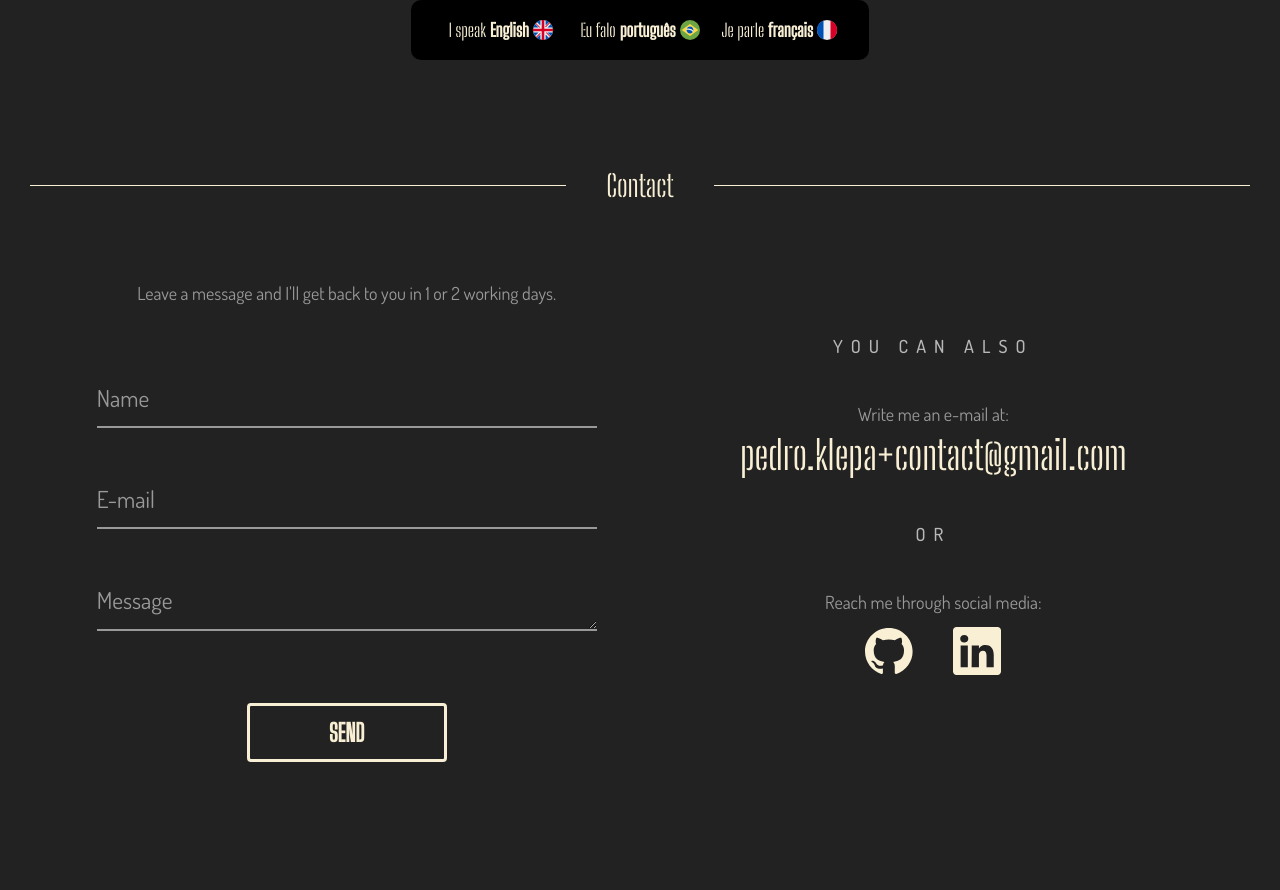
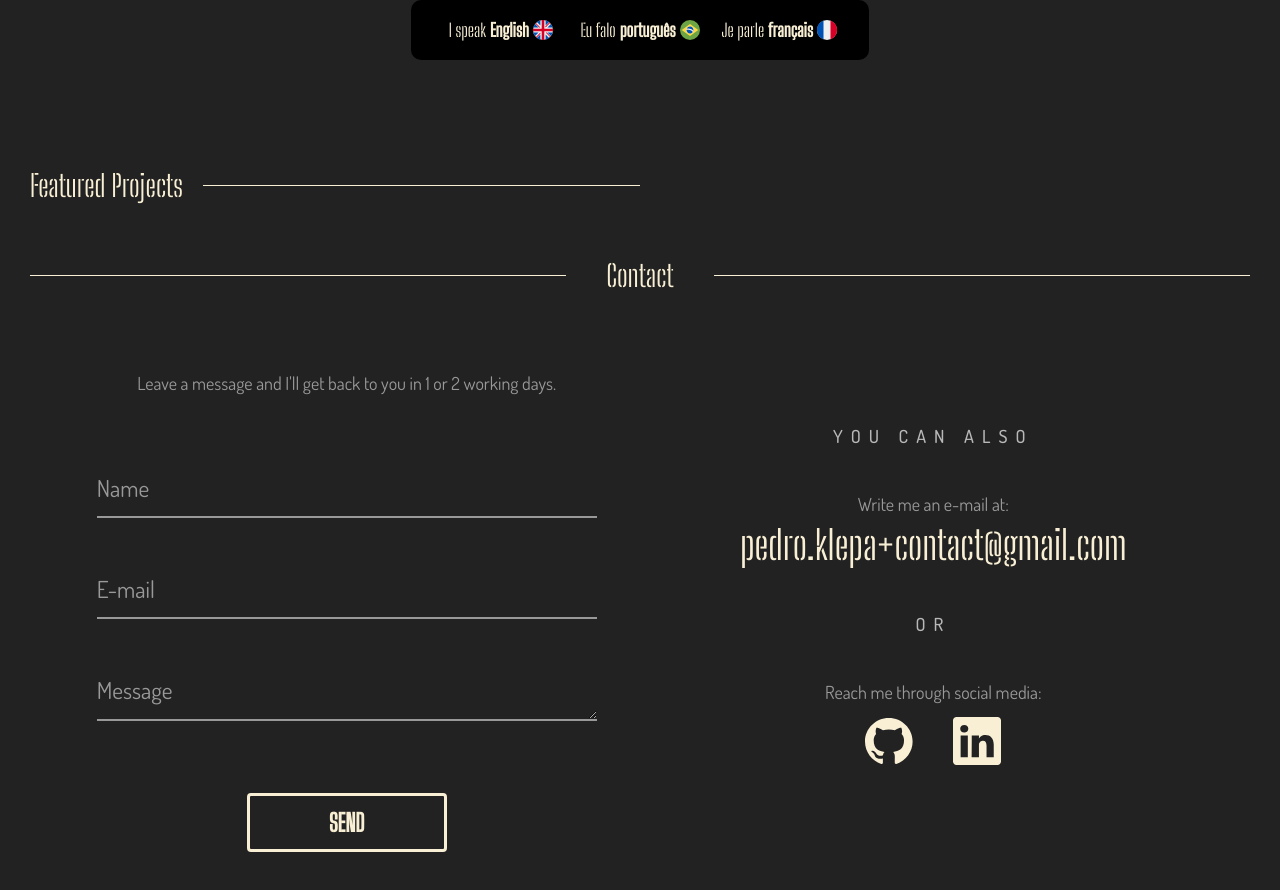
Before and after one commit to pklepa/portfolio, a Next.js app: page / in a window 1280 px wide. Shown: the part 1993-2883 px from the top of the page. Built offline with nearby package versions, Linux system fonts and the light colour scheme.

Commit message:
Create the component and add the SectionHeader

```diff
--- /dev/null
+++ b/src/components/ProjectsSection.tsx
@@ -0,0 +1,17 @@
+import React, { ReactElement } from 'react';
+
+import styles from '../styles/components/ProjectsSection.module.scss';
+
+import SectionHeader from './SectionHeader';
+
+interface Props {}
+
+function ProjectsSection({}: Props): ReactElement {
+  return (
+    <div className={styles.container}>
+      <SectionHeader title="Featured Projects" align="left" />
+    </div>
+  );
+}
+
+export default ProjectsSection;
--- a/src/components/SectionHeader.tsx
+++ b/src/components/SectionHeader.tsx
@@ -6,7 +6,7 @@ interface Props {
   align: 'left' | 'right' | 'center';
 }
 
-function SectionHeader({ title, align }): ReactElement<Props> {
+function SectionHeader({ title, align }: Props): ReactElement {
   let headerAlignment;
   switch (align) {
     case 'right':
--- a/src/pages/index.tsx
+++ b/src/pages/index.tsx
@@ -11,6 +11,7 @@ import AboutSection from '../components/AboutSection';
 import SkillsSection from '../components/SkillsSection';
 import Footer from '../components/Footer';
 import ContactSection from '../components/ContactSection';
+import ProjectsSection from '../components/ProjectsSection';
 
 export default function Home() {
   const [contactRef, setContactRef] = useState(null);
@@ -29,6 +30,7 @@ export default function Home() {
 
           <AboutSection contactRef={contactRef} />
           <SkillsSection />
+          <ProjectsSection />
           <ContactSection setContactRef={setContactRef} />
 
           <Footer heroRef={heroRef} />
--- /dev/null
+++ b/src/styles/components/ProjectsSection.module.scss
@@ -0,0 +1,8 @@
+.container {
+  display: flex;
+  flex-direction: column;
+  align-items: center;
+
+  padding: 30px 30px;
+  width: 100%;
+}
```
